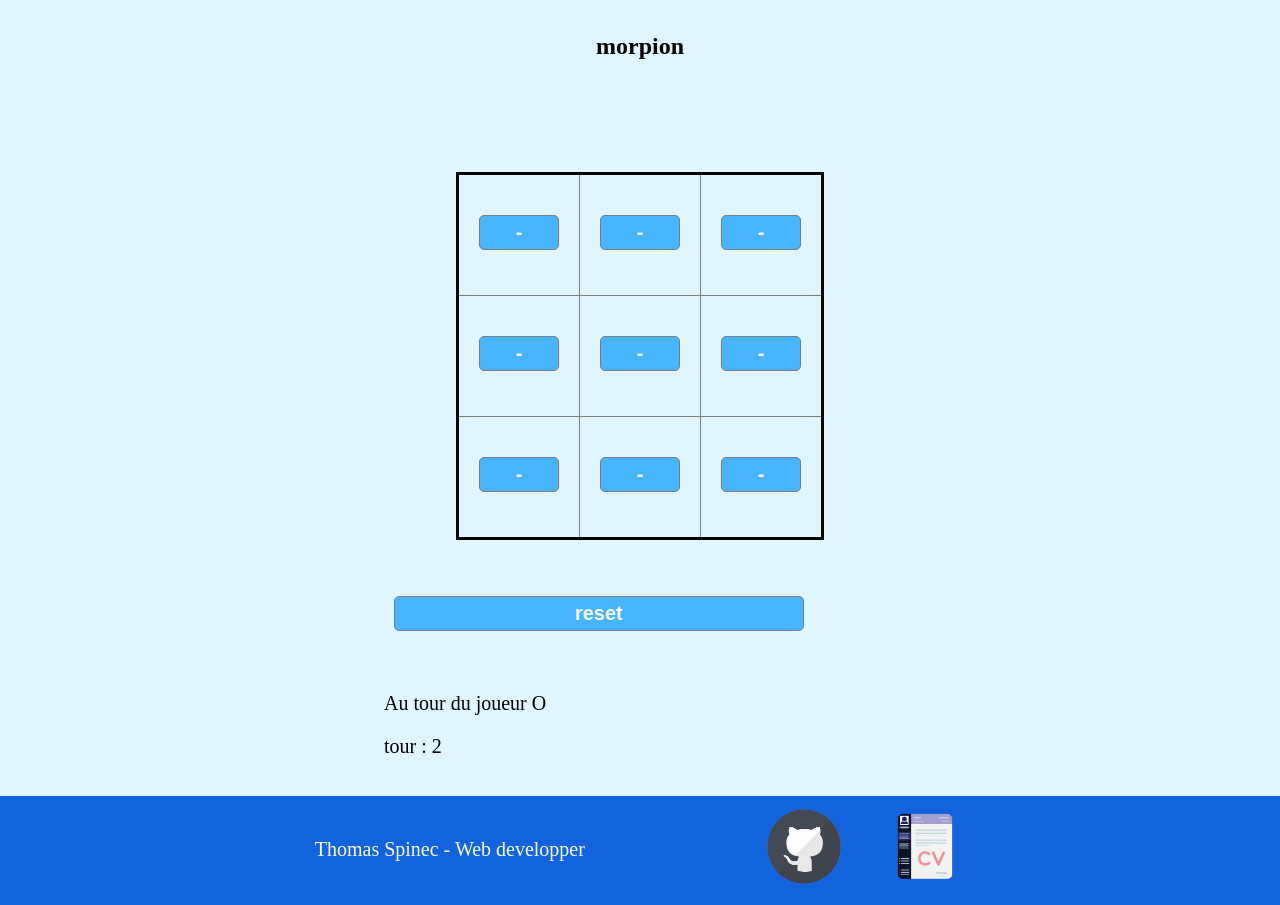
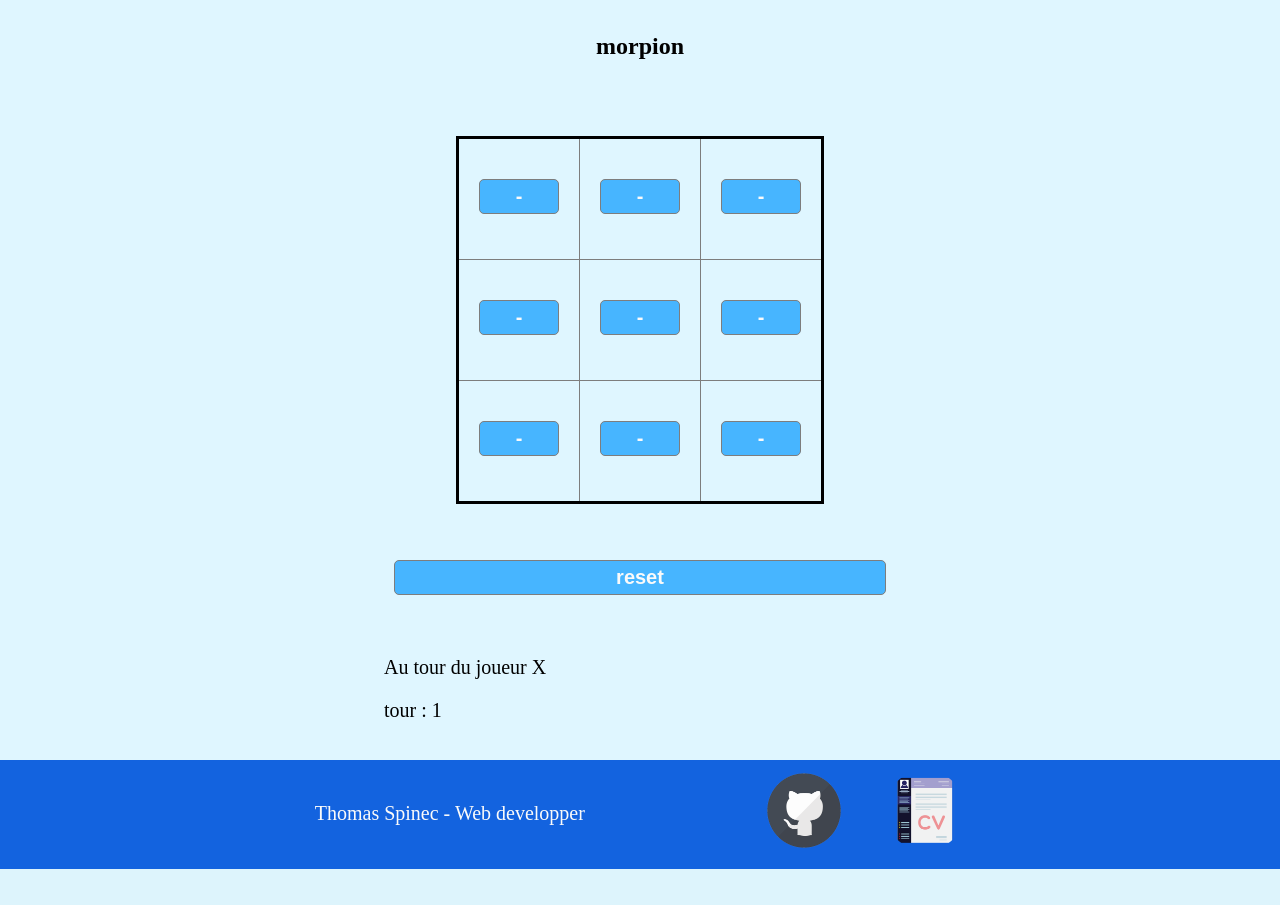
Before and after one commit to thomas-spinec/module-connexion, a PHP site: page / in a window 1280 px wide. Shown: the part 117-1022 px from the top of the page. After the commit the page ends 986 px from the top, so only its background shows below. Run offline with PHP 8.4, Linux system fonts and the light colour scheme.

Commit message:
amélioration du comptage des tours pour le morpion

```diff
--- a/admin.php
+++ b/admin.php
@@ -2,7 +2,7 @@
     <?php
         include 'header.php';
         include 'connect.php';
-        if (!isset($_SESSION['admin']) OR $_SESSION['admin'] === 'false'){
+        if (!isset($_SESSION['admin']) OR $_SESSION['admin'] === 'false' OR $user != 'admin'){
             header('Location: index.php');
         }
     ?>
--- a/fonction_morpion.php
+++ b/fonction_morpion.php
@@ -13,10 +13,12 @@
         if ($_SESSION['tour'] % 2 != 0){
             $_SESSION[$case] = 'X';
             $_SESSION[$jeu] = "img/croix.png";
+            $_SESSION['tour']++;
         }
         else {
             $_SESSION[$case] = 'O';
             $_SESSION[$jeu] = "img/rond.png";
+            $_SESSION['tour']++;
         }
     }
 
@@ -89,7 +91,7 @@
             }
         }
         $_SESSION['joueur'] = 'X';
-        $_SESSION['tour'] = 0;
+        $_SESSION['tour'] = 1;
     }
 
 ?>
--- a/morpion.php
+++ b/morpion.php
@@ -1,6 +1,4 @@
     <h2 id="title_morpion">morpion</h2>
-    <br>
-    <br>
     <?php  // JEU //
         if (isset($_POST['case1'])){
             $case1 = 'case1';
@@ -192,7 +190,6 @@
             echo "<p class='morpion'>Match nul!</p>";
         }
         else{
-            $_SESSION['tour']++;
             chgmt_joueur();
             echo "<p class='morpion'>Au tour du joueur ". $_SESSION['joueur']."</p>";
             echo "<p class='morpion'>tour :  ". $_SESSION['tour']."</p>";
--- a/site.css
+++ b/site.css
@@ -206,7 +206,6 @@ form input {
   margin-bottom: 10px;
   border: 1px solid #7d7d7d;
   border-radius: 5px;
-  width: 80%;
 }
 
 form input[type="submit"] {
```
